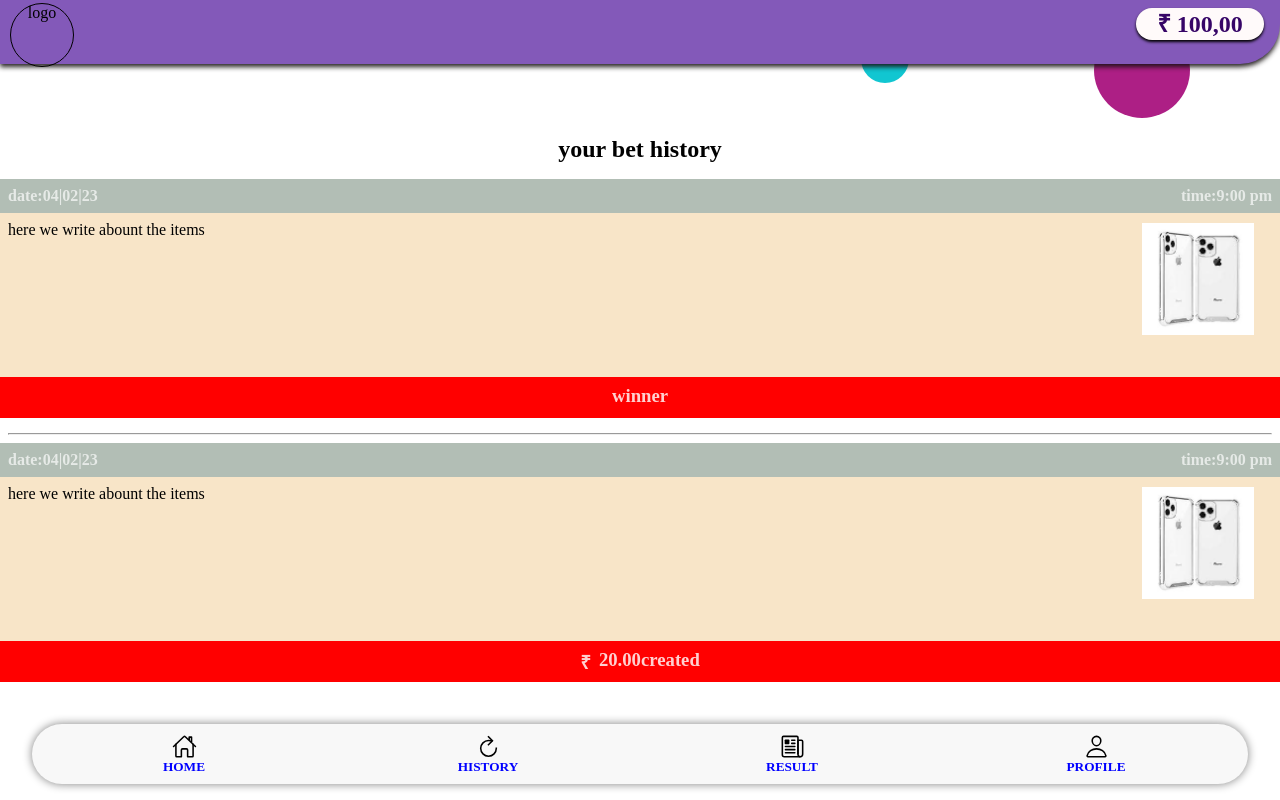
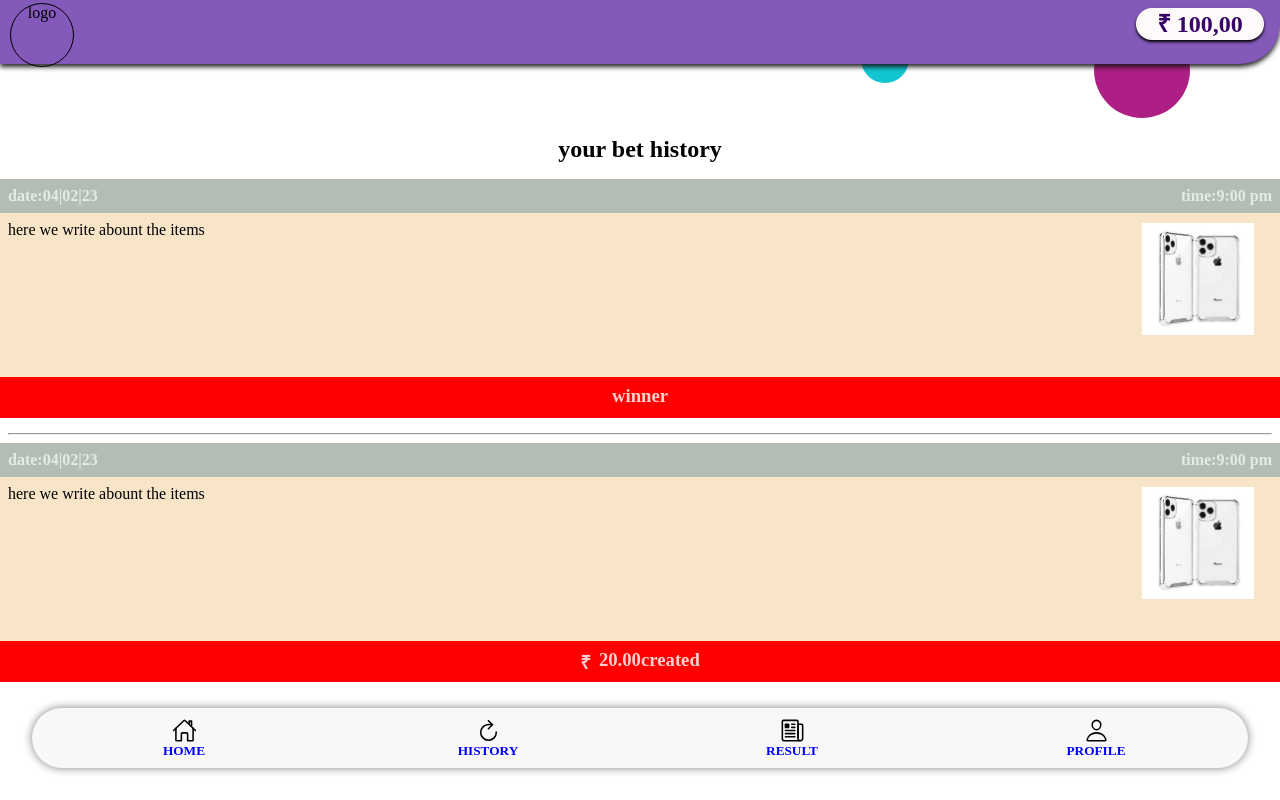
Before and after one commit to rahul-vishwakarma-05/his, a plain HTML site: page index.html in a window 1280 px wide. Drawn offline with nearby package versions, Linux system fonts and the light colour scheme.

Commit message:
Update his.css

```diff
--- a/his.css
+++ b/his.css
@@ -191,7 +191,7 @@ body {
 
 #footer{
   position: absolute;
-  bottom  : 1rem;
+  bottom  : 2rem;
   left    : 2.5%;
   width   : 95%;
   height  : 60px;
```
